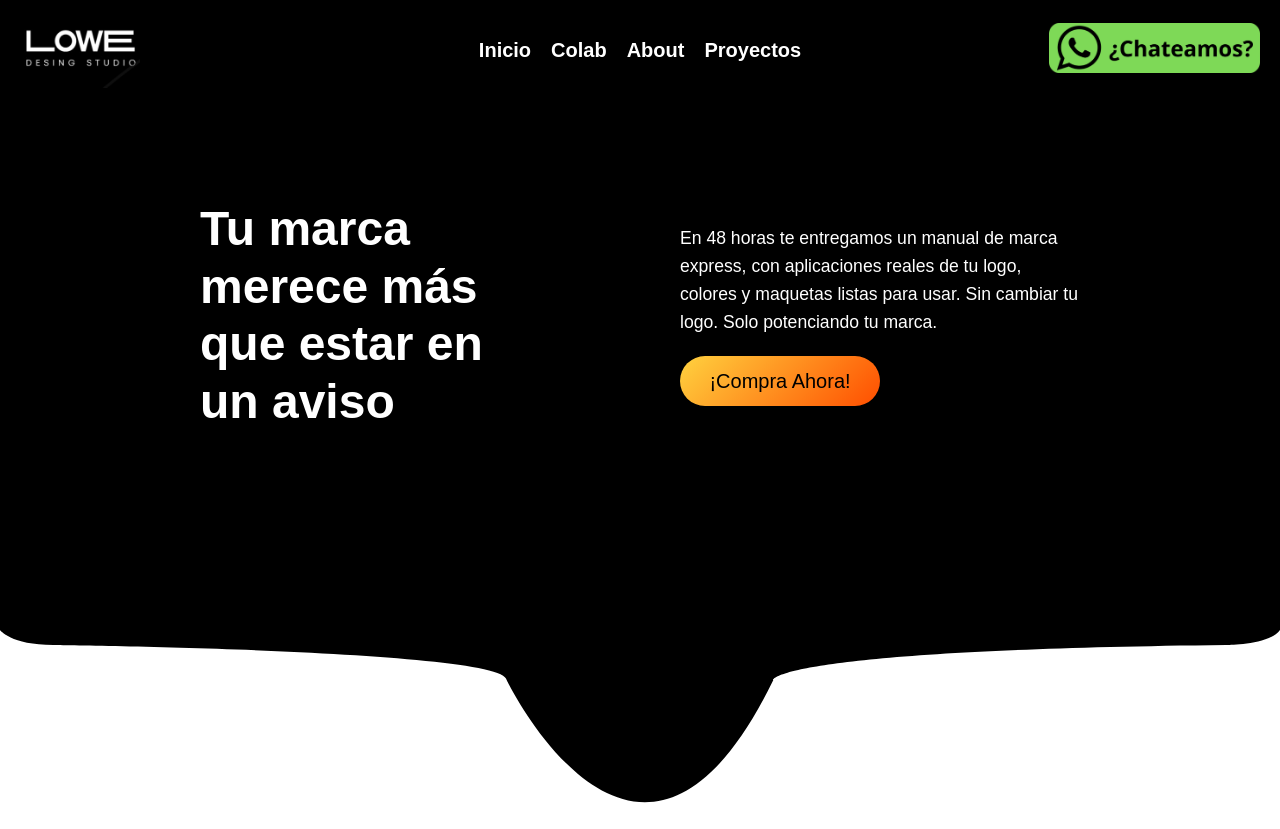
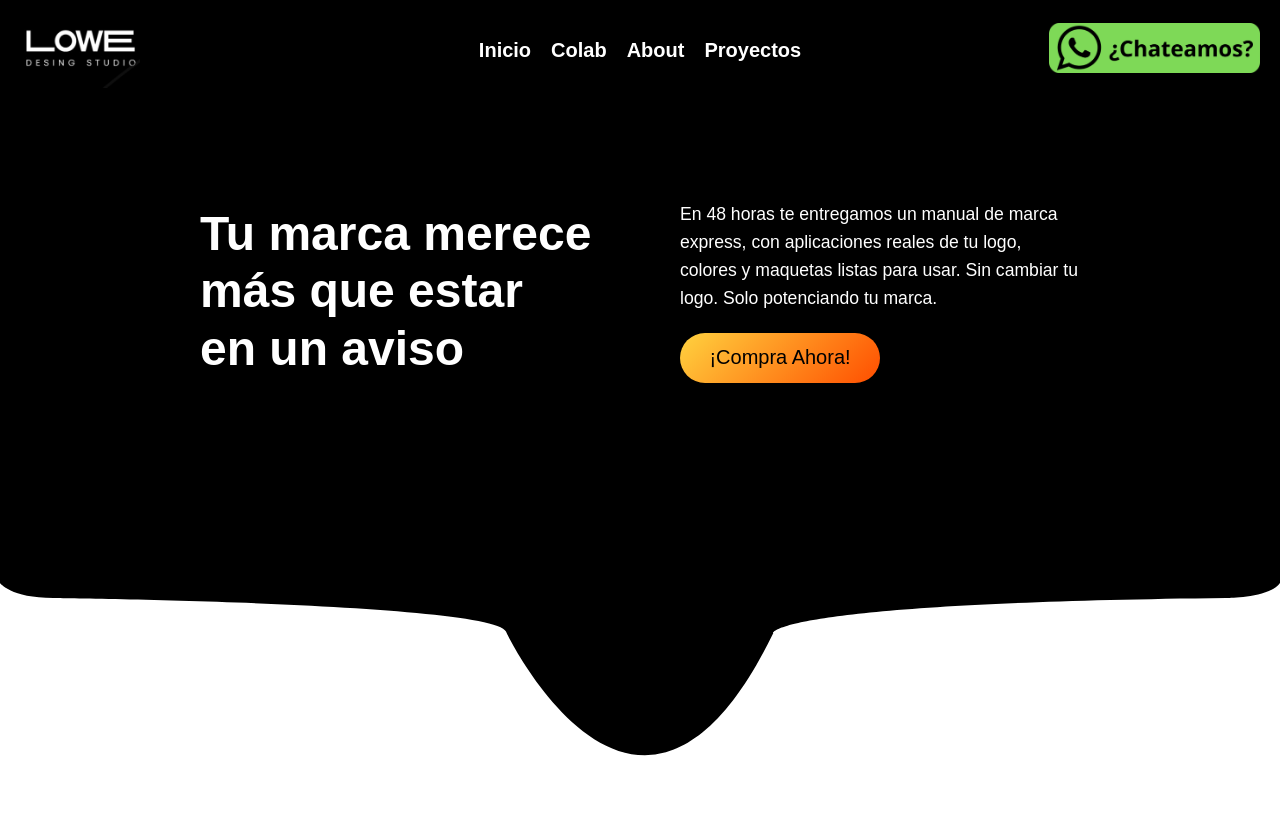
Before and after one commit to Alejosamy96/DesignMaker, a PHP site: page / in a window 1280 px wide. Shown: the top 829 px of the page. Run offline with PHP 8.4, Linux system fonts and the light colour scheme.

```diff
--- a/Styles.css
+++ b/Styles.css
@@ -85,7 +85,7 @@ body {
   line-height: 1.2;
   margin: 0;
   width: 50%;
-  padding-right: 20%;
+  padding-right: 10%;
 }
 
 .datacentral-right {
```
